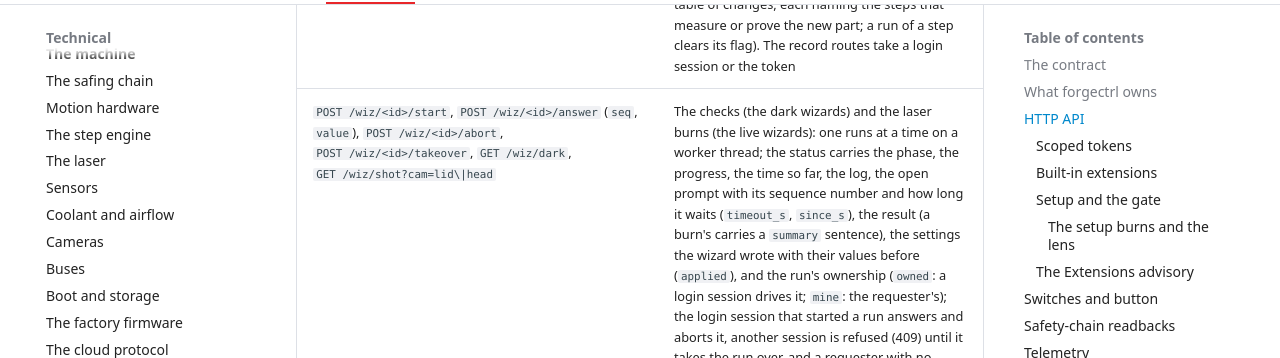
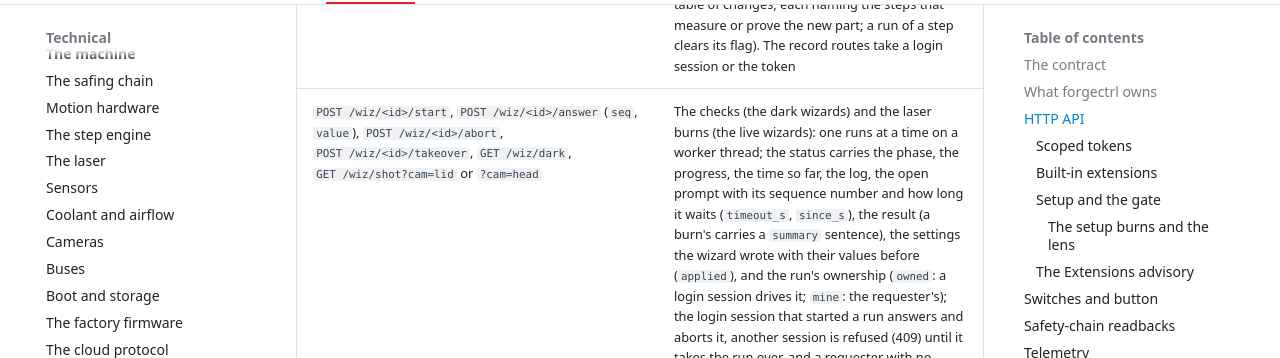
Before and after one commit to openglow-org/forgefirm-docs, an MkDocs documentation site: the page built from docs/technical/forgefirm/forgectrl.md, in a window 1280 px wide and 900 px high, scrolled down 3984 px. Shown: the part 96-454 px from the top of the window. Built offline with MkDocs 1.6.1 and Material for MkDocs 9.7.7, drawn with Linux system fonts in a browser that asks for light colours; comment, search, counter and statistics services are not loaded.

Commit message:
forgectrl: the wizard shot route's two cameras are two code spans
The wizard route cell on forgectrl.md wrote the shot route's camera
choice as one code span with an escaped pipe, `cam=lid\|head`. The
site's renderer keeps a backslash inside a code span, so the page
showed the backslash. The cell now gives the route's two forms, each
in its own span: `?cam=lid` and `?cam=head`.

Proof: python -B scripts/check-style.py (style: clean), python -B
scripts/check-interfaces.py (interfaces: clean, 245 checked), and the
strict zensical build (No issues found) on the committed tree.

Acceptance: none; docs only.

```diff
--- a/docs/technical/forgefirm/forgectrl.md
+++ b/docs/technical/forgefirm/forgectrl.md
@@ -150,7 +150,7 @@ costs one bounded error, never a pinned thread.
 | `GET /login`, `POST /login`, `POST /logout` | The login page, the login (`name`, `password`), the sign-out |
 | `GET /setup`, `GET /wiz`, `GET /wiz/record`, `GET /advisories/<id>`, `POST /wiz/advisories/accept`, `POST /wiz/advisories/press`, `GET /wiz/advisories/press`, `POST /wiz/advisories/press/cancel`, `POST /wiz/account`, `POST /wiz/preferences`, `POST /wiz/machine`, `POST /wiz/cloud`, `POST /wiz/complete` | The setup ([Setup](../../usage/setup.md#the-routes)); an advisory's `ETag` is its hash; `GET /wiz` carries the what-changed menu (`changes`) |
 | `GET /wiz/record?download=1`, `GET /wiz/record.html`, `POST /wiz/changed` (`what`) | The record as a download named after the sheet id; the printable summary (`recordhtml.c`: one page, no script, every value escaped, the steps in catalog order with the sentence, the settings written with their values before, and the numbers); a replaced part or a service mapped to the steps it recommends again (`setup.c`: the table of changes, each naming the steps that measure or prove the new part; a run of a step clears its flag). The record routes take a login session or the token |
-| `POST /wiz/<id>/start`, `POST /wiz/<id>/answer` (`seq`, `value`), `POST /wiz/<id>/abort`, `POST /wiz/<id>/takeover`, `GET /wiz/dark`, `GET /wiz/shot?cam=lid\|head` | The checks (the dark wizards) and the laser burns (the live wizards): one runs at a time on a worker thread; the status carries the phase, the progress, the time so far, the log, the open prompt with its sequence number and how long it waits (`timeout_s`, `since_s`), the result (a burn's carries a `summary` sentence), the settings the wizard wrote with their values before (`applied`), and the run's ownership (`owned`: a login session drives it; `mine`: the requester's); the login session that started a run answers and aborts it, another session is refused (409) until it takes the run over, and a requester with no session (a tool with the token) is never held back; the shot is the cameras check's last snapshot. `tests/host_ext.sh` proves `owned`, `mine`, the 409, and the takeover on a host |
+| `POST /wiz/<id>/start`, `POST /wiz/<id>/answer` (`seq`, `value`), `POST /wiz/<id>/abort`, `POST /wiz/<id>/takeover`, `GET /wiz/dark`, `GET /wiz/shot?cam=lid` or `?cam=head` | The checks (the dark wizards) and the laser burns (the live wizards): one runs at a time on a worker thread; the status carries the phase, the progress, the time so far, the log, the open prompt with its sequence number and how long it waits (`timeout_s`, `since_s`), the result (a burn's carries a `summary` sentence), the settings the wizard wrote with their values before (`applied`), and the run's ownership (`owned`: a login session drives it; `mine`: the requester's); the login session that started a run answers and aborts it, another session is refused (409) until it takes the run over, and a requester with no session (a tool with the token) is never held back; the shot is the cameras check's last snapshot. `tests/host_ext.sh` proves `owned`, `mine`, the 409, and the takeover on a host |
 | `GET /wiz/sheet.svg?card=<id>`, `GET /wiz/sheet.gcode?card=<id>` | A laser burn's preview (the drawing the daemon streams) and its program body, for `laser.focus` and `laser.floor`; the live wizards stream their programs through the daemon's own sender (`jobstream.c`: lines in flight up to half the controller's RX ring, ok per line, a $ command, M102 and the program end sent alone as barriers, the emission witnesses sampled at 25 Hz) in loopback posture, with the lens referenced on its hall sensor first; each program's frame and tail are under [The setup burns and the lens](#the-setup-burns-and-the-lens), and the focus burn's result is the focus model in the lens's own half-steps ([The motion hardware](../machine/motion-hardware.md#the-lens-and-its-travel)) |
 | `GET /status` | Machine operational status as JSON: state, position with `homed_axes` naming the axes that carry a reference and `home_source` naming what set it (`gfcloud`, `manual`, or `startup` for the lens reference alone), `motors_released` (the release marker stands, [Homing](homing.md#the-motor-release)), `lease` (who has the machine, [The machine lease](#the-machine-lease)), `sender_out` (the package that keeps the Grbl sender out, and the notice when one stopped while it did, as `GET /motion/sender` answers), fans, coolant, switches, `gates_off`, `temps`, `sys`, the `grbl` block ([Telemetry](#telemetry)) |
 | `GET /settings` | Current settings as JSON, plus `machine_id` (the fuse-derived identity), the firmware version, `tls_fingerprint`, and the `gates` table: range, recommended band, off end, and state per gate setting |
```
